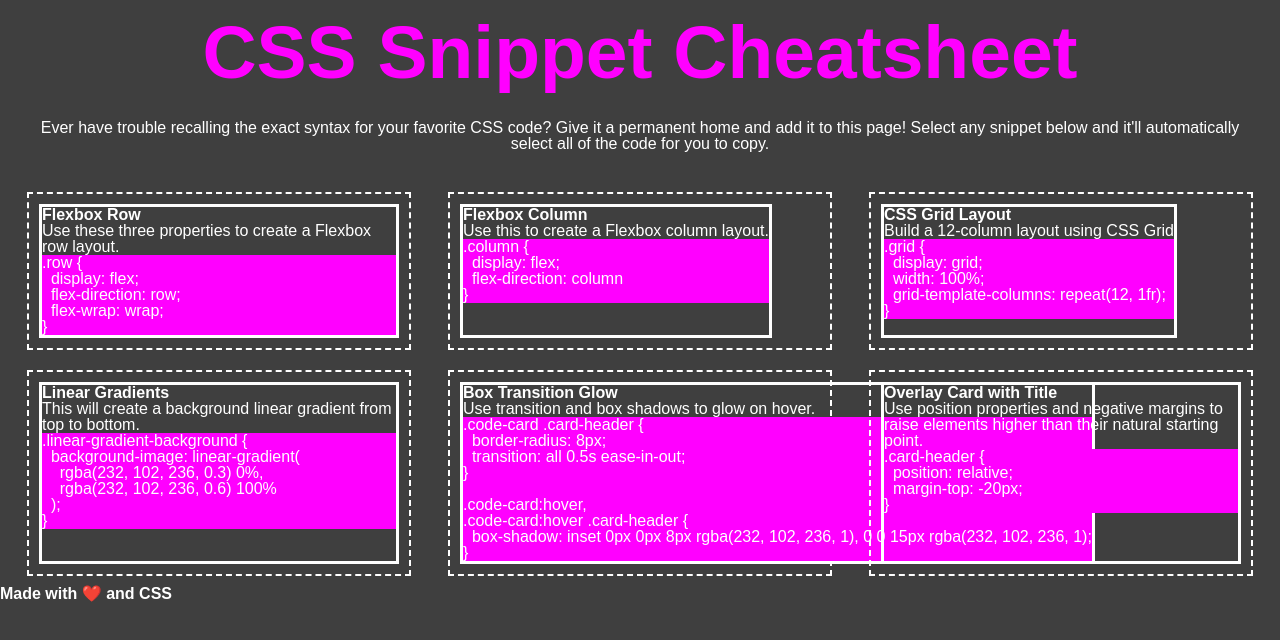
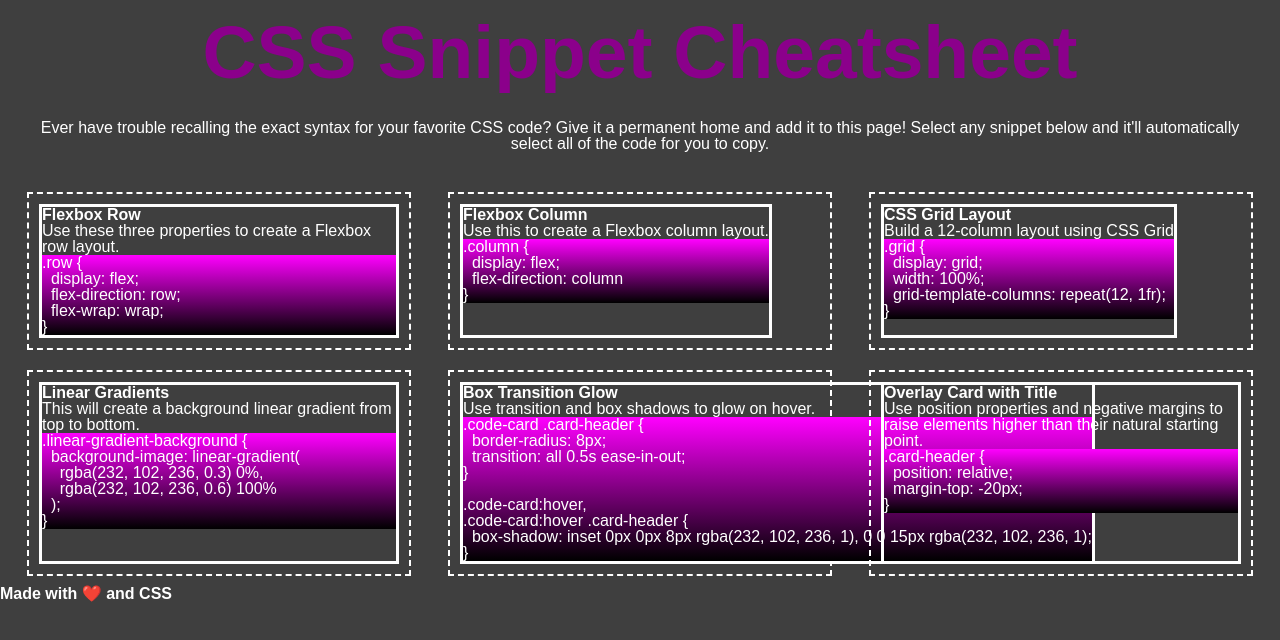
Before and after one commit to pbp66/css-snipets, a plain HTML site: page index.html in a window 1280 px wide. Drawn offline with Linux system fonts and the light colour scheme.

Commit message:
Added gradient to pre html element

```diff
--- a/assets/css/styles.css
+++ b/assets/css/styles.css
@@ -1,5 +1,5 @@
 :root {
-    --mainFontColor: magenta;
+    --mainFontColor: darkmagenta;
     --defaultBorderRadius: 15px;
     --backgroundColor: rgb(63, 63, 63);
     --secondFontColor: white;
@@ -49,7 +49,7 @@ figure {
 }
 
 pre {
-    background-color: var(--mainFontColor);
+    background: linear-gradient(180deg, magenta, black);
 }
 
 code {
```
